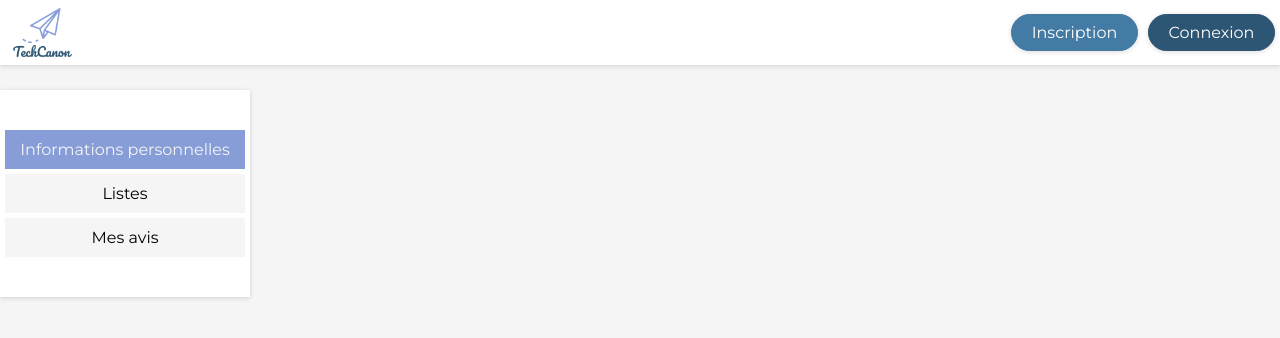
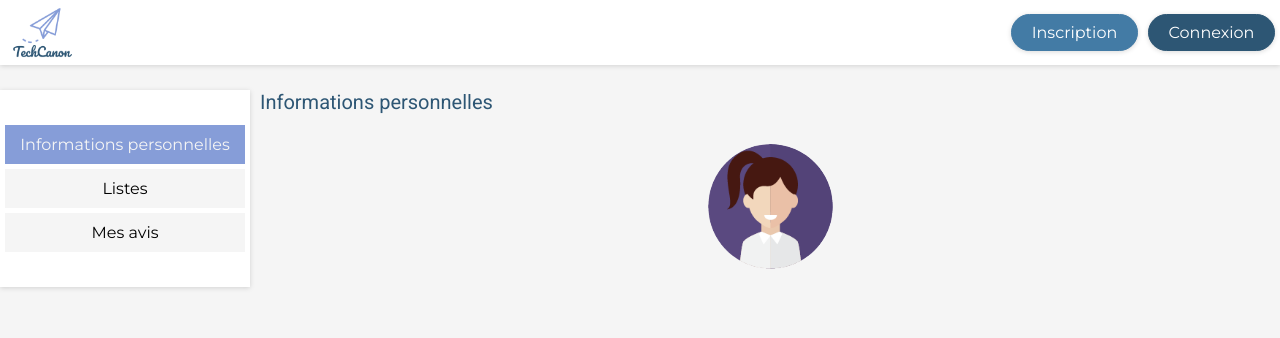
Before and after one commit to ele-cren/canon-tech, a React (Create React App) app in the folder client/: page /dashboard in a window 1280 px wide. Shown: the top 338 px of the page. Built offline with nearby package versions, Linux system fonts and the light colour scheme.

Commit message:
dashb infos pic

```diff
--- /dev/null
+++ b/client/src/components/Dashboard/DashbordInfosImage.jsx
@@ -0,0 +1,12 @@
+import React from 'react'
+import Woman from '../../assets/pictures/women 5.png'
+
+const DashboardInfosImage = (props) => {
+  return (
+    <div className="DashboardInfosImage__container">
+        <img src={Woman} />
+    </div>
+  )
+}
+
+export default DashboardInfosImage
--- a/client/src/containers/Dashboard/Dashboard.jsx
+++ b/client/src/containers/Dashboard/Dashboard.jsx
@@ -1,5 +1,6 @@
 import React, { useState } from 'react'
 import DashboardNavMenu from '../../components/Dashboard/DashboardNavMenu'
+import DashboardInfos from './DashboardInfos'
 
 const Dashboard = () => {
   const [selectedMenu, setMenu] = useState(1)
@@ -7,6 +8,7 @@ const Dashboard = () => {
   return (
     <div className="Dashboard__container">
       <DashboardNavMenu selectedMenu={selectedMenu} setMenu={setMenu} />
+      {selectedMenu === 1 ? <DashboardInfos /> : ''}
     </div>
   )
 }
--- a/client/src/containers/Dashboard/DashboardInfos.jsx
+++ b/client/src/containers/Dashboard/DashboardInfos.jsx
@@ -1,8 +1,14 @@
 import React from 'react'
+import DashboardInfosImage from '../../components/Dashboard/DashbordInfosImage'
 
 const DashboardInfos = () => {
   return (
-    <h1>Dashboard Infos</h1>
+    <div className="DashboardInfos__container">
+      <h2 className="font-roboto">Informations personnelles</h2>
+      <div className="DashboardInfos__center-container">
+        <DashboardInfosImage />
+      </div>
+    </div>
   )
 }
 
--- /dev/null
+++ b/client/src/styles/components/Dashboard/_dashboardInfosImage.scss
@@ -0,0 +1,10 @@
+.DashboardInfosImage__container {
+  width: 100%;
+  display: flex;
+  justify-content: center;
+  align-items: center;
+  img {
+    width: 125px;
+    border-radius: 50%;
+  }
+}
--- a/client/src/styles/components/Dashboard/_dashboardNavMenu.scss
+++ b/client/src/styles/components/Dashboard/_dashboardNavMenu.scss
@@ -1,10 +1,9 @@
 .DashboardNavMenu__container {
-  position: fixed;
   width: 250px;
   background-color: $white;
   box-shadow: $boxShadow;
   nav {
-    margin: 40px 0 40px 0;
+    margin: 35px 0 35px 0;
   }
   li {
     list-style-type: none;
--- a/client/src/styles/components/_all.scss
+++ b/client/src/styles/components/_all.scss
@@ -5,3 +5,4 @@
 @import './Auth/loginForm';
 @import './Auth/registerForm';
 @import "./Dashboard/dashboardNavMenu";
+@import "./Dashboard/dashboardInfosImage";
--- /dev/null
+++ b/client/src/styles/containers/Dashboard/_dashboardInfos.scss
@@ -0,0 +1,16 @@
+.DashboardInfos__container {
+  flex-grow: 1;
+  margin-left: 10px;
+  position: sticky;
+  h2 {
+    font-size: 20px;
+    color: $blue2;
+    font-weight: normal;
+  }
+  .DashboardInfos__center-container {
+    width: 100%;
+    max-width: 80%;
+    margin: auto;
+    margin-top: 30px;
+  }
+}
--- a/client/src/styles/containers/_all.scss
+++ b/client/src/styles/containers/_all.scss
@@ -3,3 +3,4 @@
 @import "./login";
 @import "./register";
 @import "./Dashboard/dashboard";
+@import "./Dashboard/dashboardInfos";
```
Also changed, not shown: client/src/assets/pictures/women 5.png (added), 1 other file (tests, documents, lock files or other folders).
